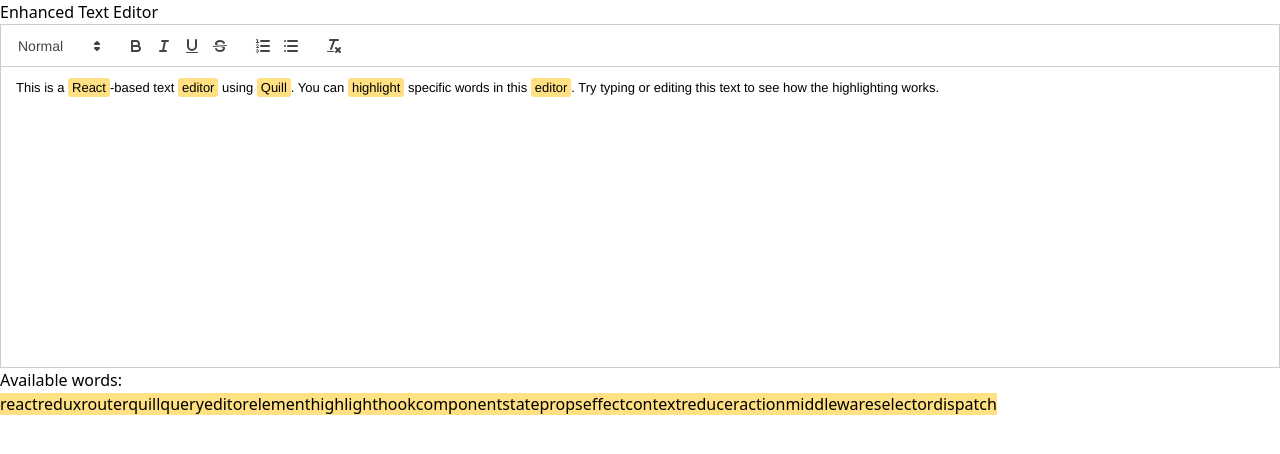
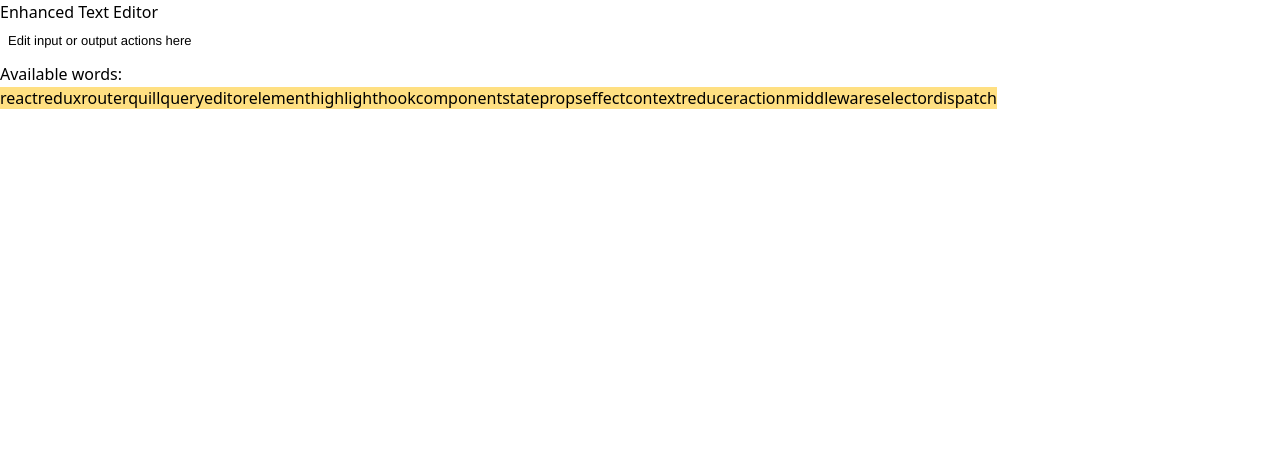
Before and after one commit to yeswecan/Playerok_rewrite, a React (Vite) app in the folder frontend/: page /test-editor in a window 1280 px wide. Shown: the top 454 px of the page. Built offline with nearby package versions, Linux system fonts and the light colour scheme.

Commit message:
Playlist editor spec added, slight modifications to editor

```diff
--- a/frontend/src/pages/test_TextEditorPage.jsx
+++ b/frontend/src/pages/test_TextEditorPage.jsx
@@ -84,7 +84,7 @@ const HIGHLIGHT_DICTIONARY = {
 };
 
 // Default content with dictionary words
-const DEFAULT_CONTENT = `This is a React-based text editor using Quill. You can highlight specific words in this editor. Try typing or editing this text to see how the highlighting works.`;
+const DEFAULT_CONTENT = `Edit input or output actions here`;
 
 const TextEditorPage = () => {
   const [content, setContent] = useState(DEFAULT_CONTENT);
@@ -183,10 +183,10 @@ const TextEditorPage = () => {
 
     setSuggestions({
       visible: true,
-      items: allWords, // Show all words
-      highlightedItems: matchingWords, // Highlight only matching ones
+      items: allWords,
+      highlightedItems: matchingWords,
       x: bounds.left + editorBounds.left,
-      y: bounds.top + editorBounds.top - 5
+      y: bounds.bottom + editorBounds.top + 5  // Position below the cursor
     });
 
     // Only set selected index to first match if not manually navigating
@@ -365,7 +365,7 @@ const TextEditorPage = () => {
           style={{
             position: 'fixed',
             left: `${hint.x}px`,
-            top: `${hint.y - 28}px`,
+            top: `${hint.y - 5}px`,
             transform: 'translate(-50%, -100%)',
             backgroundColor: '#FFE082',
             padding: '4px 8px',
@@ -385,6 +385,21 @@ const TextEditorPage = () => {
       <div className="bg-white rounded-lg shadow-md p-4">
         <style>
           {`
+            .ql-editor {
+              min-height: 38px !important;
+              max-height: 38px !important;
+              padding: 8px !important;
+              overflow: hidden !important;
+            }
+
+            .ql-container {
+              border: none !important;
+            }
+
+            .ql-toolbar {
+              display: none !important;
+            }
+
             .ql-editor span[style*="background-color: rgb(255, 224, 130)"],
             .ql-editor span[style*="background-color: #ffe082"] {
               cursor: pointer;
@@ -399,10 +414,6 @@ const TextEditorPage = () => {
             .ql-editor span[style*="background-color: #ffe082"]:hover {
               background-color: #FFA000 !important;
               transform: scale(1.05);
-            }
-
-            .ql-editor {
-              min-height: 300px;
             }
 
             /* Add styles for suggestion items */
@@ -448,19 +459,15 @@ const TextEditorPage = () => {
           onChange={handleChange}
           theme="snow"
           modules={{
-            toolbar: [
-              [{ 'header': [1, 2, false] }],
-              ['bold', 'italic', 'underline', 'strike'],
-              [{ 'list': 'ordered'}, { 'list': 'bullet' }],
-              ['clean']
-            ]
+            toolbar: false
           }}
           formats={[
-            'header',
-            'bold', 'italic', 'underline', 'strike',
-            'list', 'bullet',
             'background'
           ]}
+          style={{
+            height: '38px',
+            overflow: 'hidden'
+          }}
         />
       </div>
 
@@ -470,7 +477,7 @@ const TextEditorPage = () => {
             position: 'fixed',
             left: `${suggestions.x}px`,
             top: `${suggestions.y}px`,
-            transform: 'translateY(-100%)',
+            transform: 'none',  // Remove the transform that was moving it up
             backgroundColor: 'white',
             borderRadius: '4px',
             boxShadow: '0 2px 8px rgba(0,0,0,0.15)',
```
Also changed, not shown: 2 other files (tests, documents, lock files or other folders).
